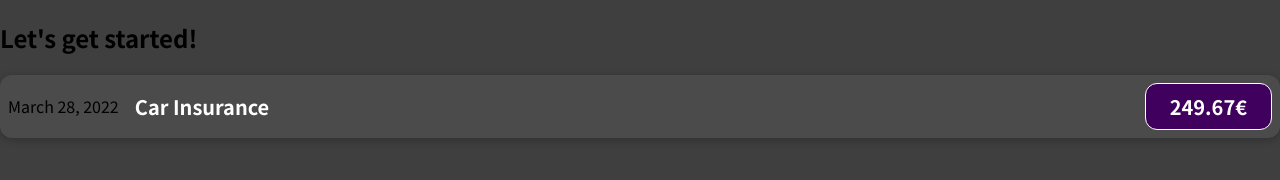
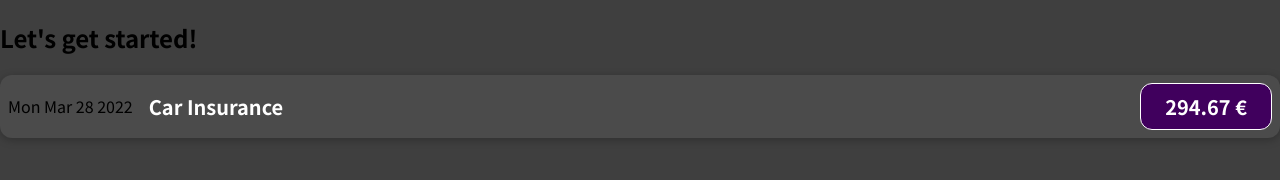
Before and after one commit to Jean-f-05/react-app-proj, a JavaScript app: page / in a window 1280 px wide. Shown: the top 180 px of the page. Built offline with nearby package versions, Linux system fonts and the light colour scheme.

Commit message:
added dynamic placeholder to ExpenseItem component

```diff
--- a/src/components/ExpenseItem.js
+++ b/src/components/ExpenseItem.js
@@ -1,12 +1,16 @@
 import "./ExpenseItem.css";
 
 function ExpenseItem() {
+  const expenseDate = new Date(2022, 2, 28);
+  const expenseTitle = "Car Insurance";
+  const expenseAmount = 294.67;
+
   return (
     <div className="expense-item">
-      <div>March 28, 2022</div>
+      <div>{expenseDate.toDateString()}</div>
       <div className="expense-item__description">
-        <h2>Car Insurance</h2>
-        <div className="expense-item__price">249.67€</div>
+        <h2>{expenseTitle}</h2>
+        <div className="expense-item__price">{expenseAmount} €</div>
       </div>
     </div>
   );
```
Also changed, not shown: 1 other file (tests, documents, lock files or other folders).
